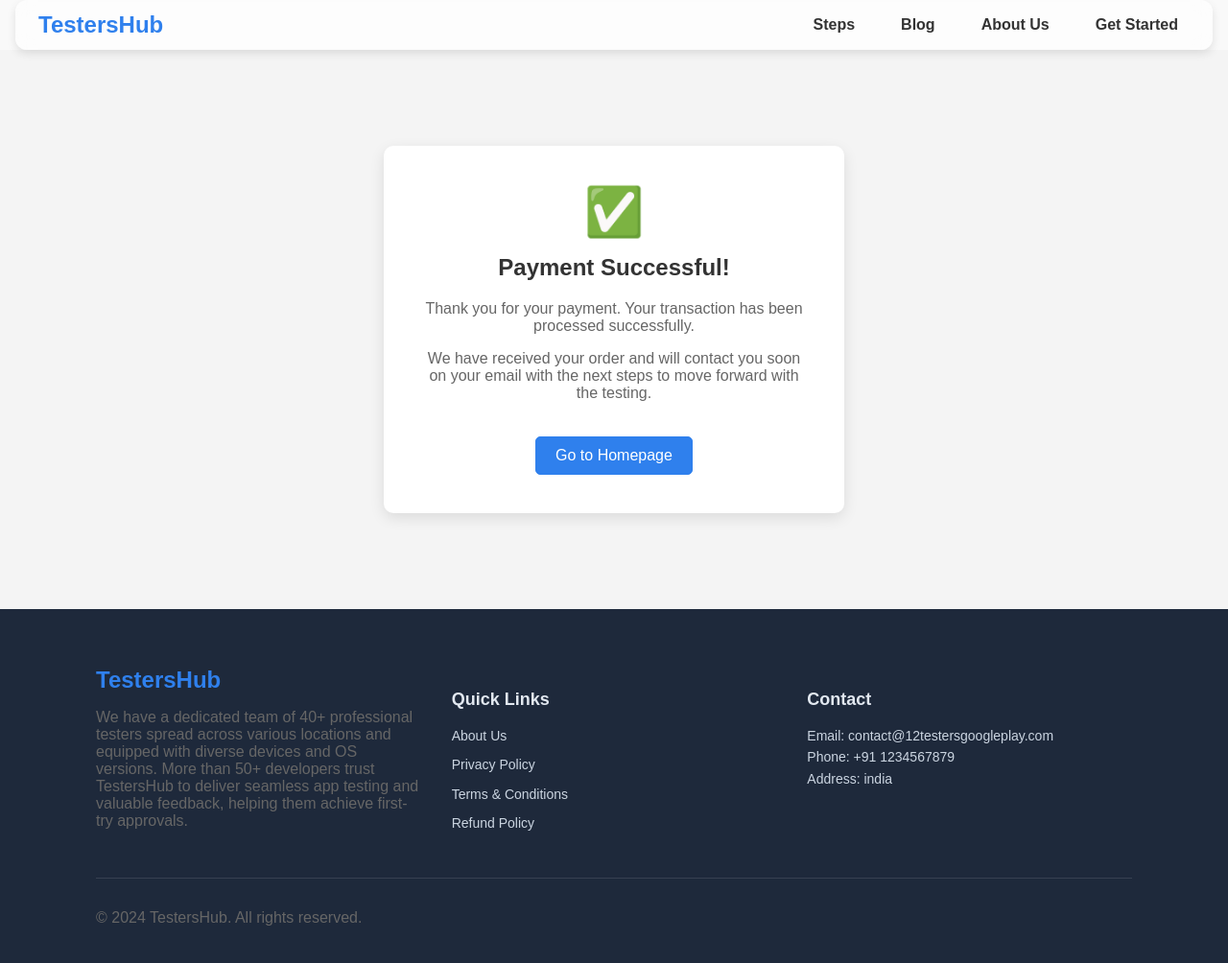
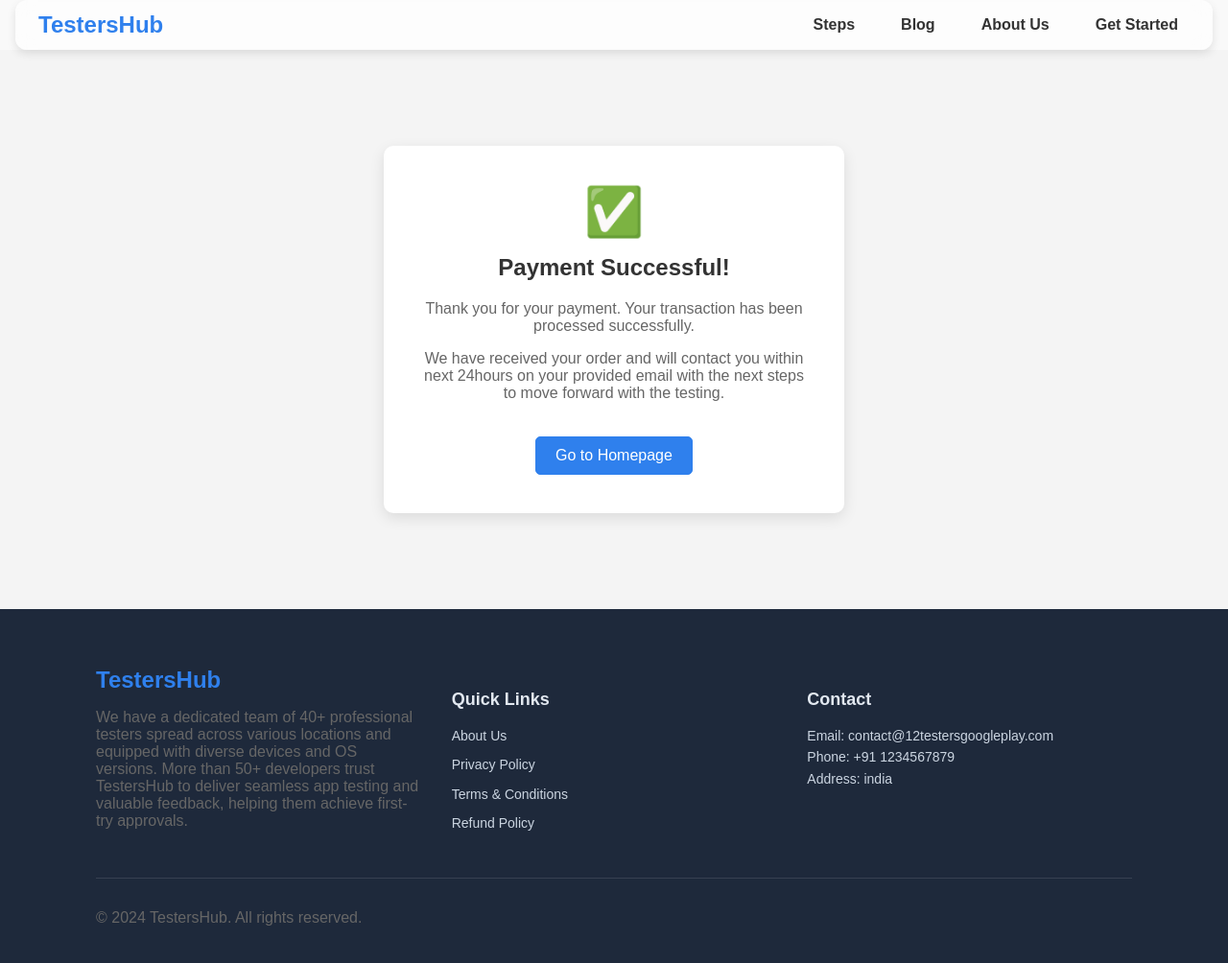
Before and after one commit to teekamsuthar/12testersgoogleplay.com, a Jekyll site: the page success.html, which Jekyll copies as it is, in a window 1280 px wide and 1026 px high. Shown: the top 1004 px of the window at 96% size. Built offline with Jekyll 4.4.1, drawn with Linux system fonts in a browser that asks for light colours.

Commit message:
Update success.html

```diff
--- a/success.html
+++ b/success.html
@@ -95,7 +95,7 @@
         <div class="success-icon">✅</div>
         <h2>Payment Successful!</h2>
         <p>Thank you for your payment. Your transaction has been processed successfully.</p>
-        <p>We have received your order and will contact you soon on your email with the next steps to move forward with the testing.</p>
+        <p>We have received your order and will contact you within next 24hours on your provided email with the next steps to move forward with the testing.</p>
         <a href="index.html" class="btn">Go to Homepage</a>
     </div>
     </section>
```
